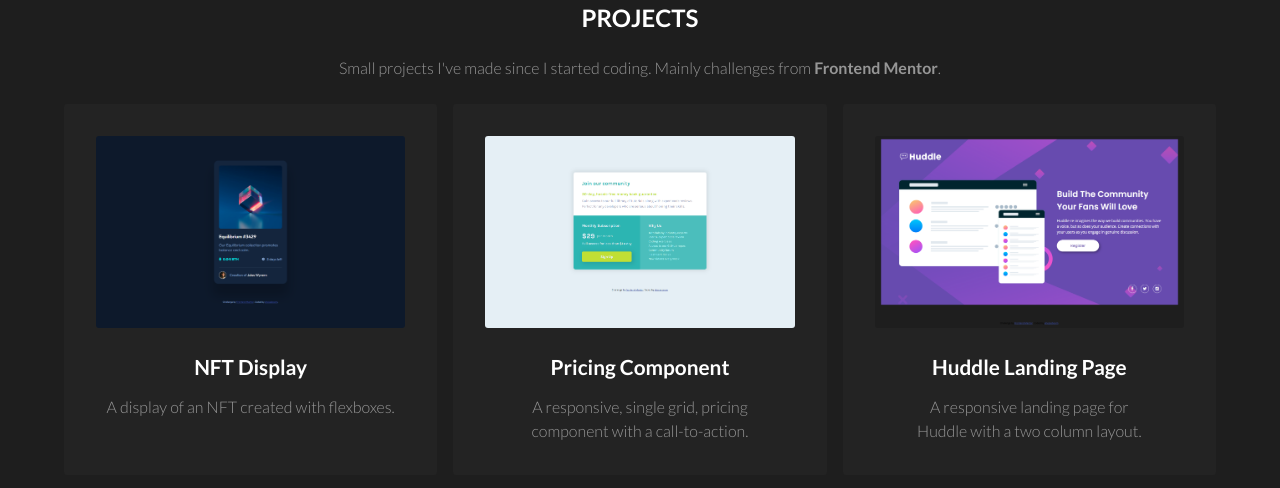
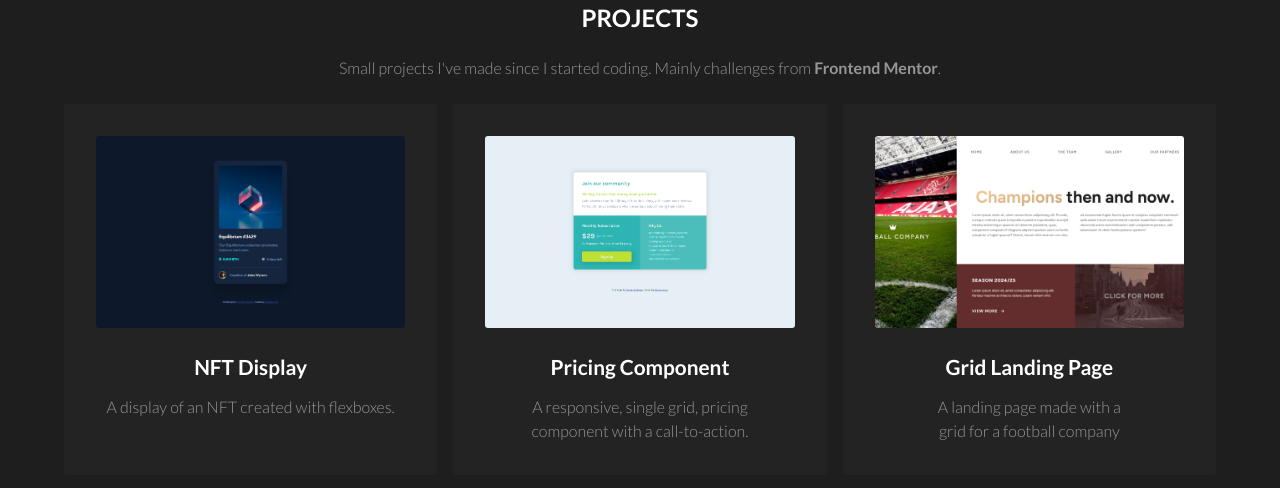
Before and after one commit to ehesseboom/personal-website, a plain HTML site: page index.html in a window 1280 px wide. Shown: the part 1069-1557 px from the top of the page. Drawn offline with Linux system fonts and the light colour scheme.

Commit message:
Added and replaced a project

```diff
--- a/index.html
+++ b/index.html
@@ -117,15 +117,13 @@
             <div class="project-layout">
               <a
                 class="thumbnail-container"
-                href="https://ehesseboom.github.io/Huddle-landing-page-with-a-single-introductory-section/"
+                href="https://ehesseboom.github.io/grid-landing-page/"
                 target="_blank"
-                ><img src="images/project3.png" alt="thumbnail third project"
+                ><img src="images/project7.png" alt="thumbnail third project"
               /></a>
 
-              <h3>Huddle Landing Page</h3>
-              <p>
-                A responsive landing page for Huddle with a two column layout.
-              </p>
+              <h3>Grid Landing Page</h3>
+              <p>A landing page made with a grid for a football company</p>
             </div>
             <div class="project-layout">
               <a
```
Also changed, not shown: images/project7.png (added).
